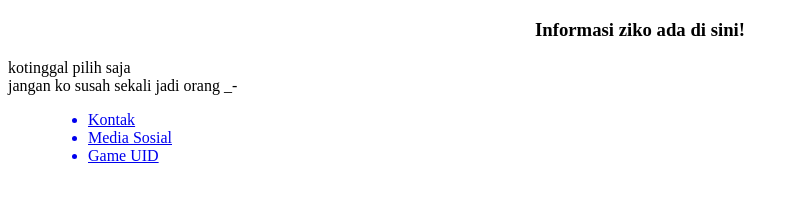
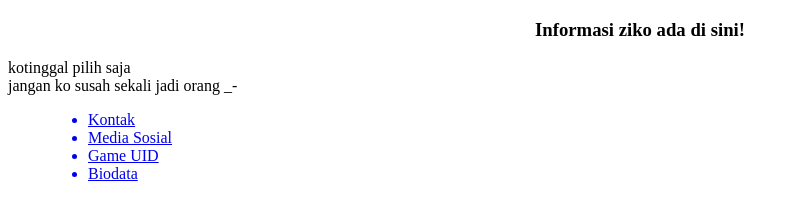
Before and after one commit to ClaudiZiko/zikoganteng, a plain HTML site: page home.html in a window 1280 px wide. Shown: the whole page, without its empty margins (0-800 px from the left). Drawn offline with Linux system fonts and the light colour scheme.

Commit message:
Update v2 home.html

```diff
--- a/home.html
+++ b/home.html
@@ -19,6 +19,7 @@
     <a href="contact.html"><li>Kontak</li></a>
     <a href="medsos.html"><li>Media Sosial</li></a>
     <a href="game.html"><li>Game UID</li></a>
+      <a href="biodata.html"><li>Biodata</li></a>
     </ul>
    </ol>
 </body>
```
